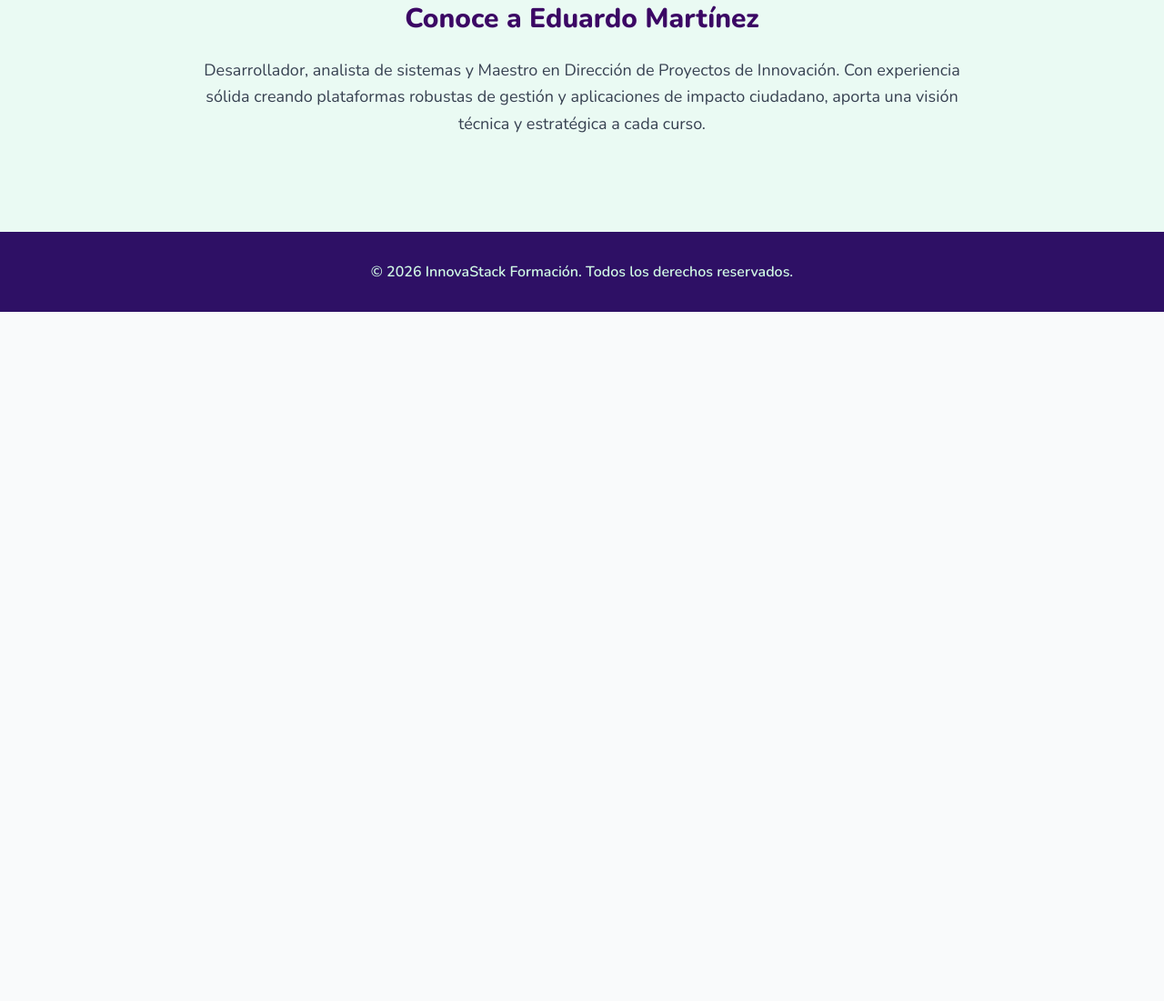
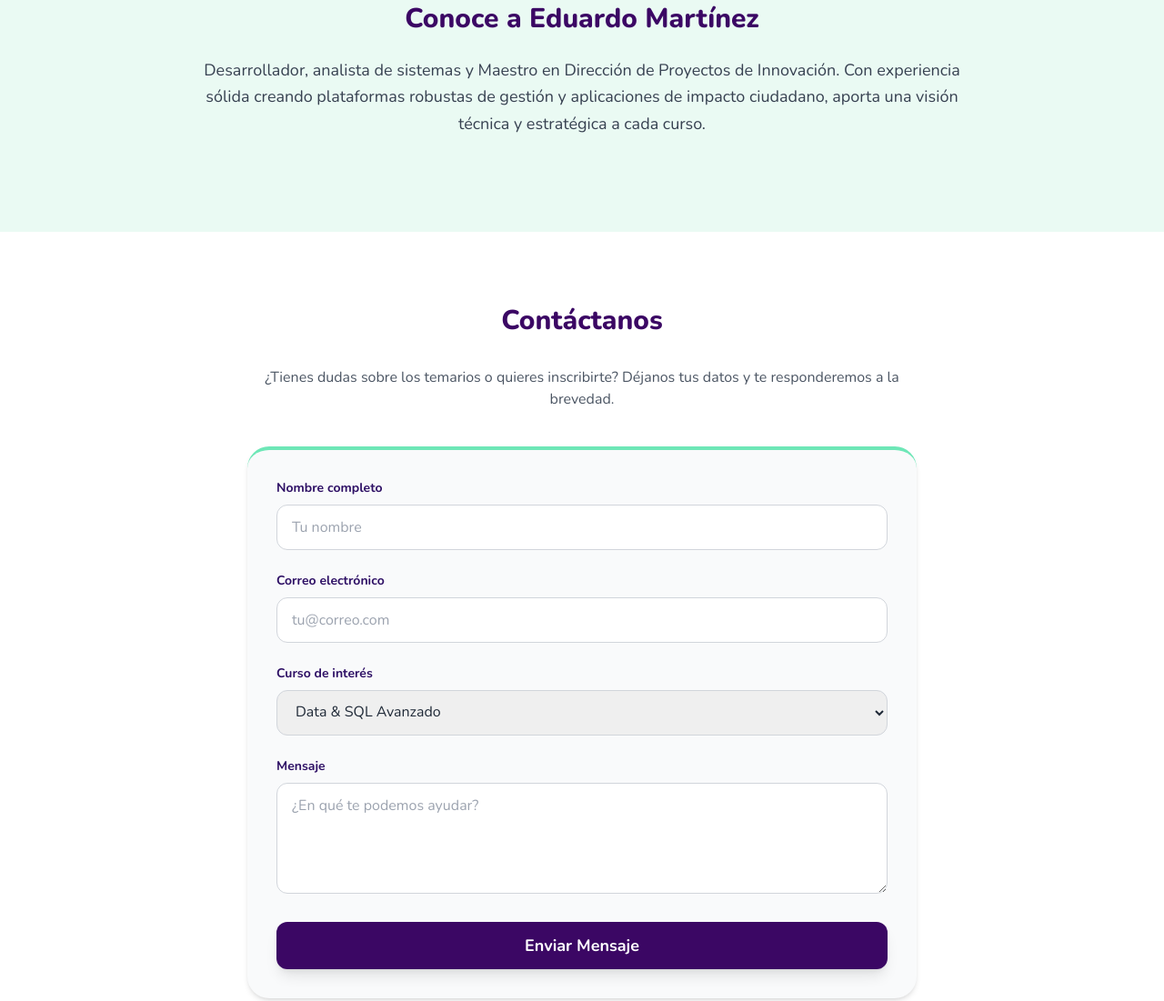
Before and after one commit to Lalonbury/InnovaStack, a plain HTML site: page index.html in a window 1280 px wide. Shown: the part 1097-2198 px from the top of the page at 91% size. Before the commit the page ends 1440 px from the top, so only its background shows below. Drawn offline with nearby package versions, Linux system fonts and the light colour scheme.

Commit message:
Update index.html

```diff
--- a/index.html
+++ b/index.html
@@ -84,7 +84,7 @@
                 <div class="bg-white rounded-3xl shadow-md p-8 hover:shadow-xl transition border-t-4 border-brand-mint">
                     <h3 class="text-xl font-bold text-brand-dark mb-3">Proyectos de Innovación</h3>
                     <p class="text-gray-600 mb-6">Metodologías ágiles y gestión estratégica para planificar y ejecutar proyectos tecnológicos con alto impacto institucional.</p>
-                    <button class="w-full bg-brand-purple text-white font-semibold py-2 rounded-xl hover:bg-brand-dark transition">Ver Temario</button>
+                    <button href="curso-scratch.html" class="w-full bg-brand-purple text-white font-semibold py-2 rounded-xl hover:bg-brand-dark transition">Ver Temario</button>
                 </div>
             </div>
         </div>
@@ -99,6 +99,58 @@
             </p>
         </div>
     </section>
+   <!-- Sección de Contacto -->
+    <section id="contacto" class="py-20 bg-white">
+        <div class="max-w-3xl mx-auto px-4">
+            <h2 class="text-3xl font-extrabold text-center text-brand-purple mb-8">Contáctanos</h2>
+            <p class="text-center text-gray-600 mb-10">¿Tienes dudas sobre los temarios o quieres inscribirte? Déjanos tus datos y te responderemos a la brevedad.</p>
+
+            <!-- Formulario -->
+            <form action=https://formspree.io/f/meebgpyy method="POST" class="bg-gray-50 p-8 rounded-3xl shadow-md border-t-4 border-brand-mint">
+
+                <div class="mb-6">
+                    <label for="nombre" class="block text-sm font-bold text-brand-dark mb-2">Nombre completo</label>
+                    <input type="text" id="nombre" name="nombre" class="w-full px-4 py-3 rounded-xl border border-gray-300 focus:outline-none focus:ring-2 focus:ring-brand-mint focus:border-transparent transition" placeholder="Tu nombre" required>
+                </div>
+
+                <div class="mb-6">
+                    <label for="email" class="block text-sm font-bold text-brand-dark mb-2">Correo electrónico</label>
+                    <input type="email" id="email" name="email" class="w-full px-4 py-3 rounded-xl border border-gray-300 focus:outline-none focus:ring-2 focus:ring-brand-mint focus:border-transparent transition" placeholder=tu@correo.com required>
+                </div>
+
+                <div class="mb-6">
+                    <label for="curso" class="block text-sm font-bold text-brand-dark mb-2">Curso de interés</label>
+                    <select id="curso" name="curso" class="w-full px-4 py-3 rounded-xl border border-gray-300 focus:outline-none focus:ring-2 focus:ring-brand-mint focus:border-transparent transition">
+                        <option value="sql">Data & SQL Avanzado</option>
+                        <option value="web">Desarrollo Web & Backend</option>
+                        <option value="innovacion">Proyectos de Innovación</option>
+                        <option value="otro">Otro / Duda general</option>
+                    </select>
+                </div>
+
+                <div class="mb-6">
+                    <label for="mensaje" class="block text-sm font-bold text-brand-dark mb-2">Mensaje</label>
+                    <textarea id="mensaje" name="mensaje" rows="4" class="w-full px-4 py-3 rounded-xl border border-gray-300 focus:outline-none focus:ring-2 focus:ring-brand-mint focus:border-transparent transition" placeholder="¿En qué te podemos ayudar?" required></textarea>
+                </div>
+
+                <button type="submit" class="w-full bg-brand-purple text-white font-bold py-3 rounded-xl hover:bg-brand-dark transition shadow-lg text-lg">
+                    Enviar Mensaje
+                </button>
+            </form>
+        </div>
+    </section>
+
+<!-- Botón flotante de WhatsApp -->
+    <a href=https://wa.me/525500000000?text=Hola,%20me%20gustaría%20obtener%20más%20información%20sobre%20los%20cursos%20de%20InnovaStack.
+       target="_blank"
+       class="fixed bottom-6 right-6 bg-[#25D366] text-white p-4 rounded-full shadow-2xl hover:bg-[#128C7E] hover:-translate-y-1 hover:scale-110 transition-all duration-300 z-50 flex items-center justify-center">
+
+        <!-- Ícono de WhatsApp (SVG) -->
+        <svg class="w-8 h-8" fill="currentColor" viewBox="0 0 24 24" aria-hidden="true">
+            <path d="M12.031 21.066h-.011c-1.928 0-3.816-.525-5.464-1.522l-.391-.235-4.062 1.064 1.084-3.963-.258-.41A11.968 11.968 0 011.396 12C1.396 5.385 6.78 0 13.396 0C16.592 0 19.57 1.246 21.83 3.506C24.09 5.767 25.337 8.745 25.337 12c0 6.615-5.384 12-12 12h-1.306zm-5.69-3.218c1.558.918 3.38.152 5.69.152 5.485 0 9.95-4.464 9.95-9.95 0-2.658-1.036-5.158-2.915-7.037A9.914 9.914 0 0012.036 2.05c-5.486 0-9.95 4.464-9.95 9.95 0 1.956.551 3.844 1.583 5.502l1.096-3.003-3.036 1.067z"/>
+            <path d="M17.48 14.156c-.287-.144-1.696-.838-1.959-.933-.263-.096-.454-.144-.645.144-.191.288-.742.933-.909 1.124-.167.192-.335.216-.622.072-1.312-.663-2.39-1.341-3.322-2.883-.167-.288.167-.288.742-1.432.072-.144.036-.288-.036-.432-.072-.144-.645-1.558-.884-2.133-.234-.564-.473-.487-.645-.497-.167-.01-.359-.01-.55-.01-.191 0-.502.072-.765.36-.263.288-1.004.982-1.004 2.392 0 1.41.103 2.775 1.195 3.999 1.464 1.637 3.535 2.784 5.922 3.326.568.129 1.01.206 1.354.264.57.095 1.088.082 1.498-.01.458-.103 1.696-.693 1.935-1.363.239-.67.239-1.244.167-1.363-.072-.12-.263-.192-.55-.336z"/>
+        </svg>
+    </a>
 
     <!-- Footer -->
     <footer class="bg-brand-dark text-center py-8">
```
